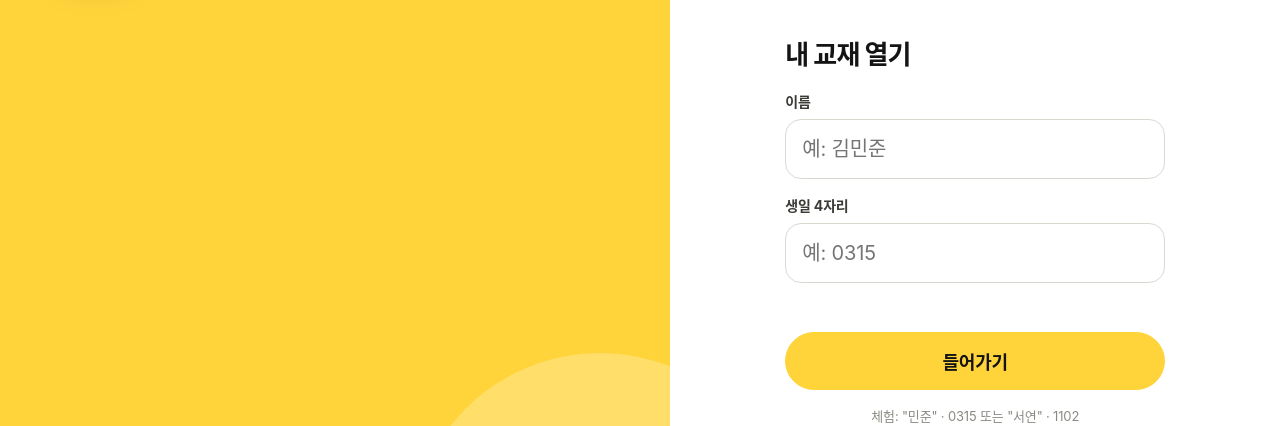
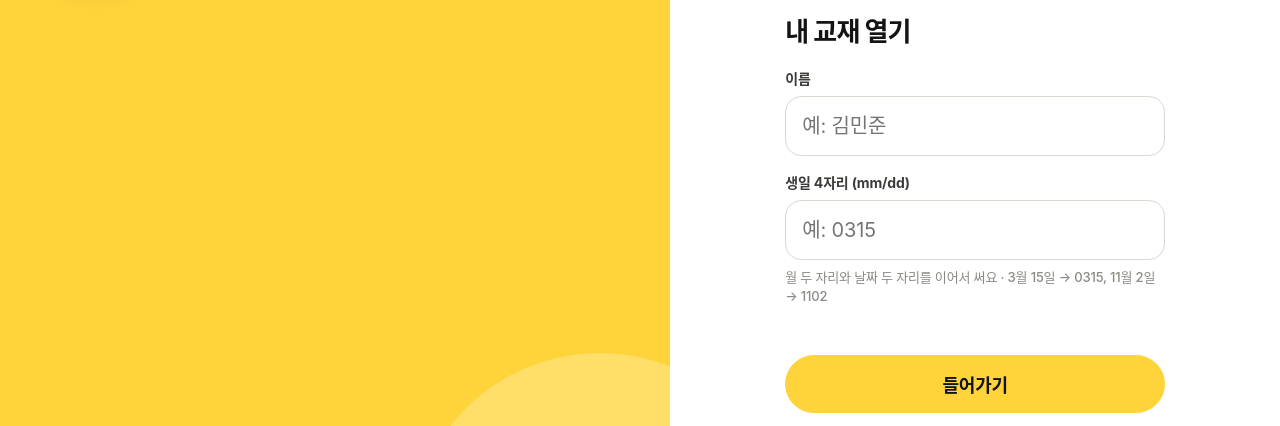
Before and after one commit to ryuskae/lemontree, a plain HTML site: page textbook/index.html in a window 1280 px wide. Shown: the part 187-613 px from the top of the page. Drawn offline with Linux system fonts and the light colour scheme; a web font is replaced by a local one.

Commit message:
학생 로그인 생일 칸에 mm/dd 설명과 예시 추가, 빗금을 넣어도 로그인되게
Co-Authored-By: Claude Opus 5.5 <noreply@anthropic.com>
Claude-Session: https://claude.ai/code/session_01MEBSdXXc5Js7cK96wDpNDE

```diff
--- a/textbook/app.css
+++ b/textbook/app.css
@@ -439,3 +439,4 @@ canvas.r-detail { position: absolute; display: block; pointer-events: none; }
 .load-bar.indeterminate i { width: 35%; animation: load-slide 1.2s ease-in-out infinite; }
 @keyframes load-slide { from { transform: translateX(-100%); } to { transform: translateX(300%); } }
 .load-note { max-width: 320px; text-align: center; font-size: 14px; font-weight: 600; color: var(--ink-2); background: var(--yellow-soft); padding: 8px 14px; border-radius: 12px; }
+.field-hint { word-break: keep-all; font-size: 13px; color: var(--muted); font-weight: 500; line-height: 1.5; }
--- a/textbook/js/config.js
+++ b/textbook/js/config.js
@@ -7,7 +7,7 @@
 // 개발용: localhost에서 열면 언제나 체험 모드로 동작합니다.
 const TEST_DEMO = typeof location !== 'undefined' && location.hostname === 'localhost';
 // 화면 아래에 보이는 앱 버전. 고칠 때마다 sw.js의 VERSION과 함께 올린다.
-export const APP_VERSION = '13';
+export const APP_VERSION = '14';
 export const config = {
   academyName: '레몬트리',
 
--- a/textbook/js/main.js
+++ b/textbook/js/main.js
@@ -60,7 +60,8 @@ function shell(...kids) { app.replaceChildren(h('div', { class: 'page' }, demoBa
 // ---------------- 로그인 ----------------
 function viewLogin() {
   const name = h('input', { class: 'input big', placeholder: '예: 김민준', autocomplete: 'off', autocapitalize: 'off', enterkeyhint: 'next' });
-  const birth = h('input', { class: 'input big', placeholder: '예: 0315', inputmode: 'numeric', maxlength: 4, autocomplete: 'off', enterkeyhint: 'go' });
+  // '03/15'처럼 빗금을 넣어도 숫자만 남겨 0315로 읽는다
+  const birth = h('input', { class: 'input big', placeholder: '예: 0315', inputmode: 'numeric', maxlength: 5, autocomplete: 'off', enterkeyhint: 'go' });
   const msg = h('p', { class: 'form-msg' });
   const go = h('button', { class: 'btn primary big wide', type: 'submit' }, '들어가기');
   name.addEventListener('keydown', (e) => { if (e.key === 'Enter') { e.preventDefault(); birth.focus(); } });
@@ -75,7 +76,8 @@ function viewLogin() {
   } },
   h('h2', null, '내 교재 열기'),
   h('label', { class: 'field' }, h('span', null, '이름'), name),
-  h('label', { class: 'field' }, h('span', null, '생일 4자리'), birth),
+  h('label', { class: 'field' }, h('span', null, '생일 4자리 (mm/dd)'), birth,
+    h('small', { class: 'field-hint' }, '월 두 자리와 날짜 두 자리를 이어서 써요 · 3월 15일 → 0315, 11월 2일 → 1102')),
   msg, go,
   store.demo ? h('p', { class: 'hint' }, '체험: "민준" · 0315 또는 "서연" · 1102') : null);
 
--- a/textbook/sw.js
+++ b/textbook/sw.js
@@ -1,6 +1,6 @@
 // 앱 화면 파일을 기기에 저장해 두어 빠르게 열리고, 인터넷이 잠깐 끊겨도 열리게 한다.
 // 교재 PDF는 여기서 다루지 않는다 (js/pdfsource.js가 따로 저장한다).
-const VERSION = 'lt-app-v13';
+const VERSION = 'lt-app-v14';
 const SHELL = [
   './', 'index.html', 'app.css', 'manifest.webmanifest',
   'js/main.js', 'js/core.js', 'js/ui.js', 'js/reader.js', 'js/pdfsource.js', 'js/config.js',
```
